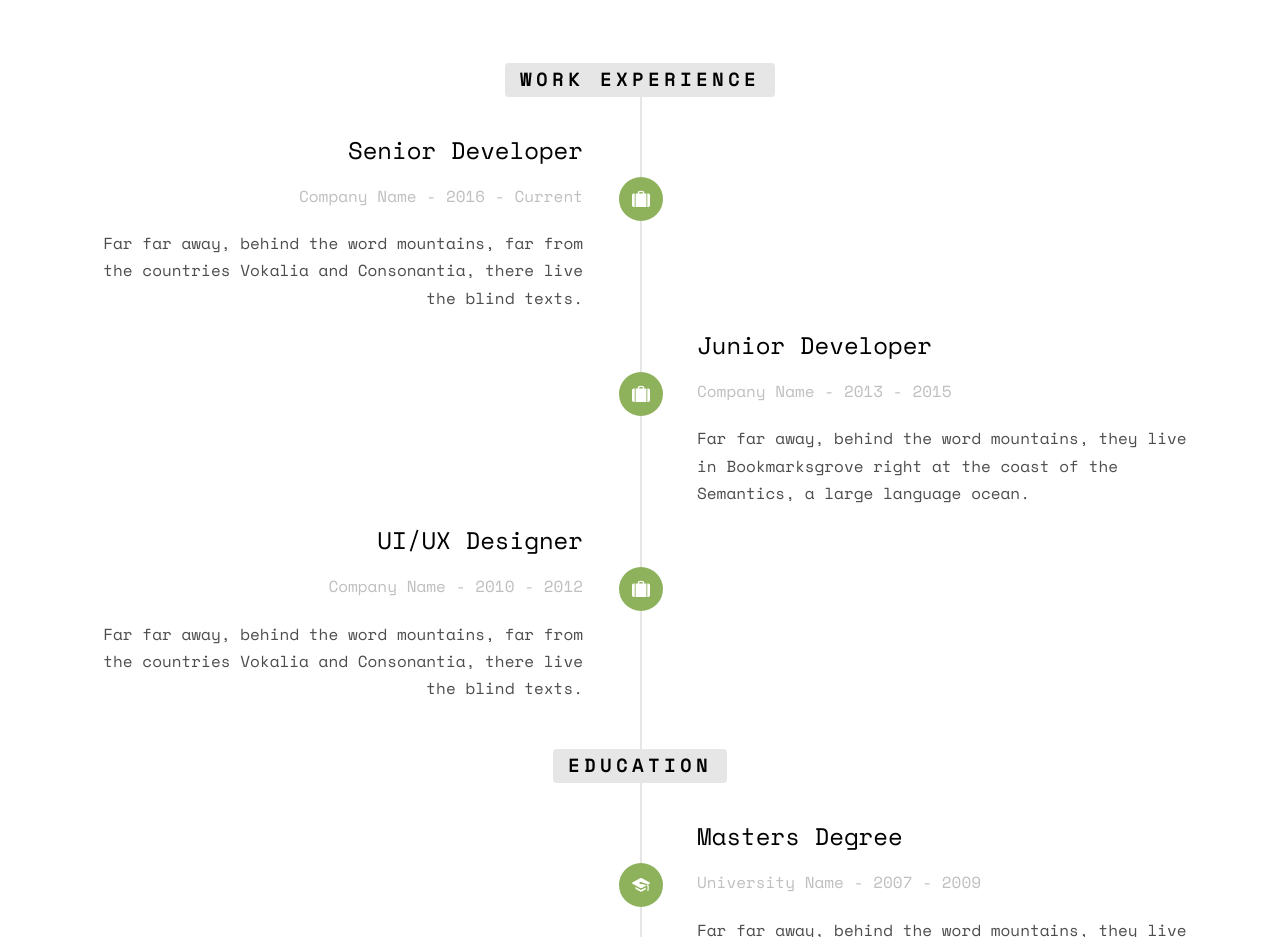
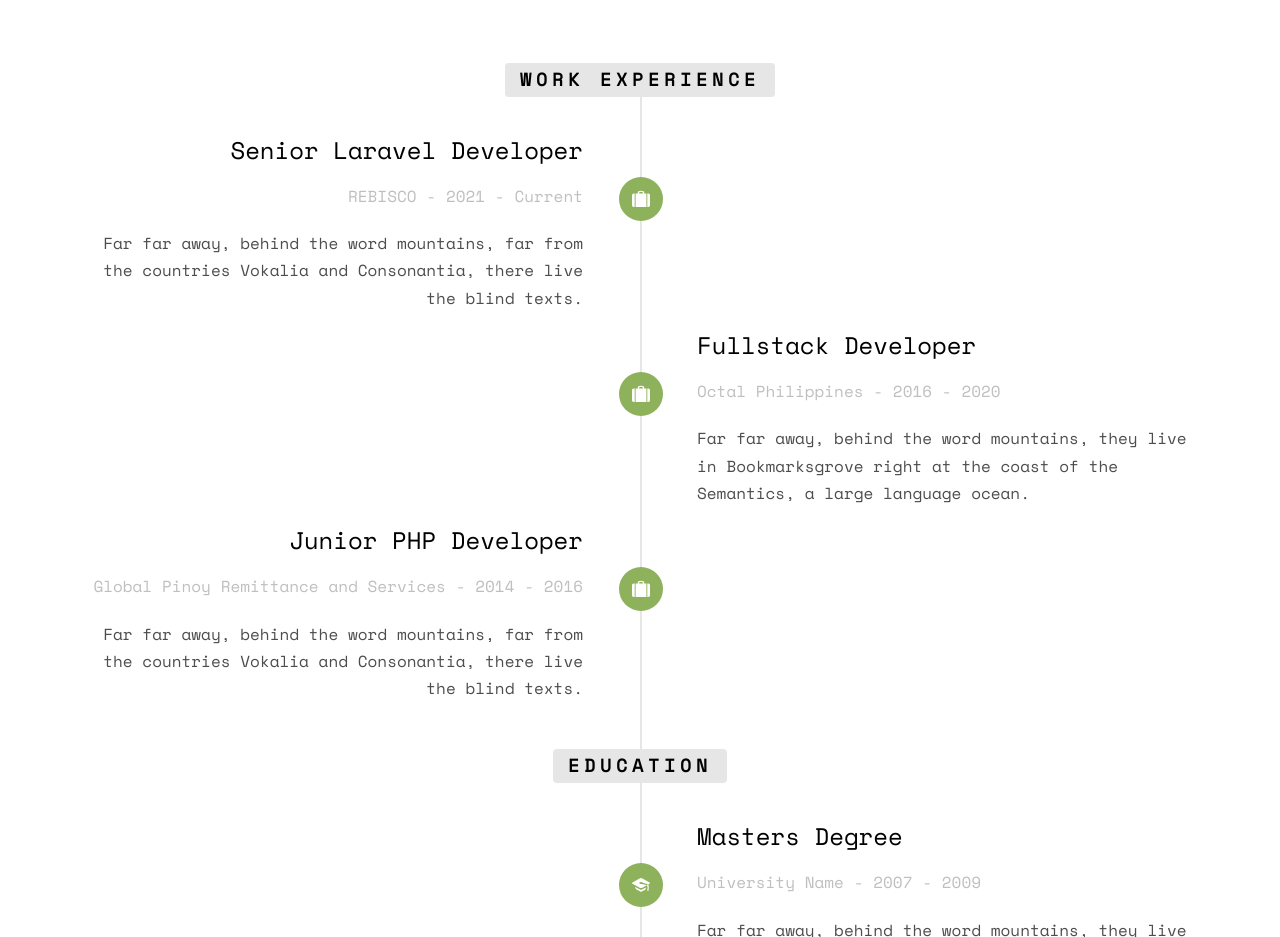
Before and after one commit to jenarymadia/jenarymadia.github.io, a plain HTML site: page index.html in a window 1280 px wide. Shown: the part 1840-2777 px from the top of the page. Drawn offline with nearby package versions, Linux system fonts and the light colour scheme; some packages are replaced by stand-ins of ours; no server answers; files whose address does not match are found by name.

Commit message:
add work experience

```diff
--- a/index.html
+++ b/index.html
@@ -121,8 +121,8 @@
 							<div class="timeline-badge"><i class="icon-suitcase"></i></div>
 							<div class="timeline-panel">
 								<div class="timeline-heading">
-									<h3 class="timeline-title">Senior Developer</h3>
-									<span class="company">Company Name - 2016 - Current</span>
+									<h3 class="timeline-title">Senior Laravel Developer</h3>
+									<span class="company">REBISCO - 2021 - Current</span>
 								</div>
 								<div class="timeline-body">
 									<p>Far far away, behind the word mountains, far from the countries Vokalia and Consonantia, there live the blind texts.</p>
@@ -133,8 +133,8 @@
 							<div class="timeline-badge"><i class="icon-suitcase"></i></div>
 							<div class="timeline-panel">
 								<div class="timeline-heading">
-									<h3 class="timeline-title">Junior Developer</h3>
-									<span class="company">Company Name - 2013 - 2015</span>
+									<h3 class="timeline-title">Fullstack Developer</h3>
+									<span class="company">Octal Philippines - 2016 - 2020</span>
 								</div>
 								<div class="timeline-body">
 									<p>Far far away, behind the word mountains, they live in Bookmarksgrove right at the coast of the Semantics, a large language ocean.</p>
@@ -145,8 +145,8 @@
 							<div class="timeline-badge"><i class="icon-suitcase"></i></div>
 							<div class="timeline-panel">
 								<div class="timeline-heading">
-									<h3 class="timeline-title">UI/UX Designer</h3>
-									<span class="company">Company Name - 2010 - 2012</span>
+									<h3 class="timeline-title">Junior PHP Developer</h3>
+									<span class="company">Global Pinoy Remittance and Services - 2014 - 2016</span>
 								</div>
 								<div class="timeline-body">
 									<p>Far far away, behind the word mountains, far from the countries Vokalia and Consonantia, there live the blind texts.</p>
```
